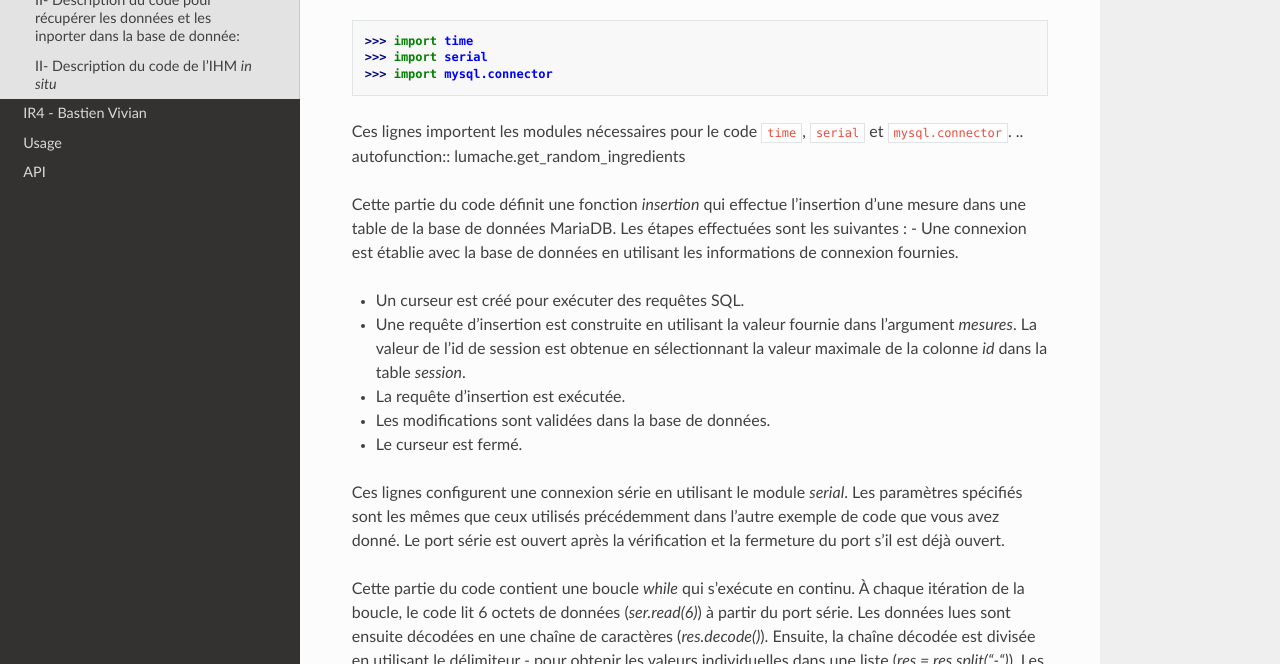
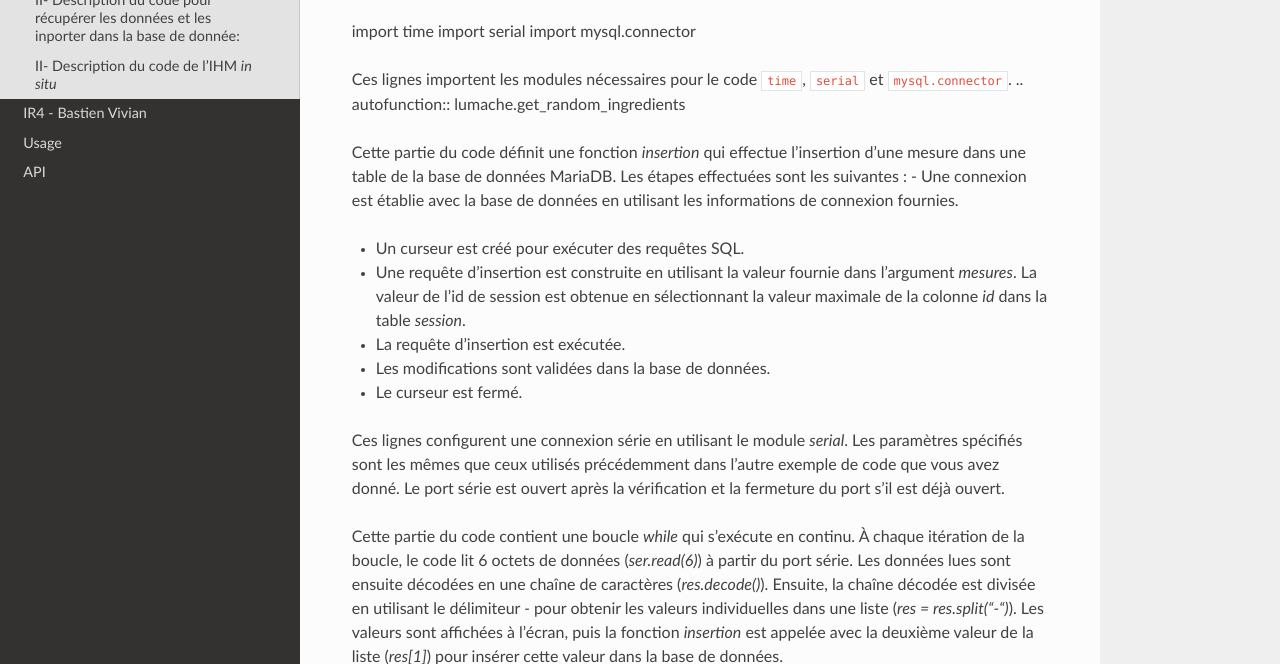
Before and after one commit to Oliopti/Documentation-PPPE, a Sphinx documentation site: the page built from docs/source/Olivier_JOURDAIN.rst, in a window 1280 px wide and 900 px high, scrolled down 1529 px, cut to the strip 236-900 px from the top of the window. Built offline with Sphinx 7.4.7 and the Read the Docs theme 2.0.0, drawn with Linux system fonts in a browser that asks for light colours; pages that are not in the unit, such as notebooks, are missing from menus.

```diff
--- a/docs/source/Olivier_JOURDAIN.rst
+++ b/docs/source/Olivier_JOURDAIN.rst
@@ -69,9 +69,9 @@ Voici une explication ligne par ligne du code :
 
 .. autoexception::
 
->>> import time
->>> import serial
->>> import mysql.connector
+import time
+import serial
+import mysql.connector
 
 
 Ces lignes importent les modules nécessaires pour le code ``time``, ``serial`` et ``mysql.connector``.
```
